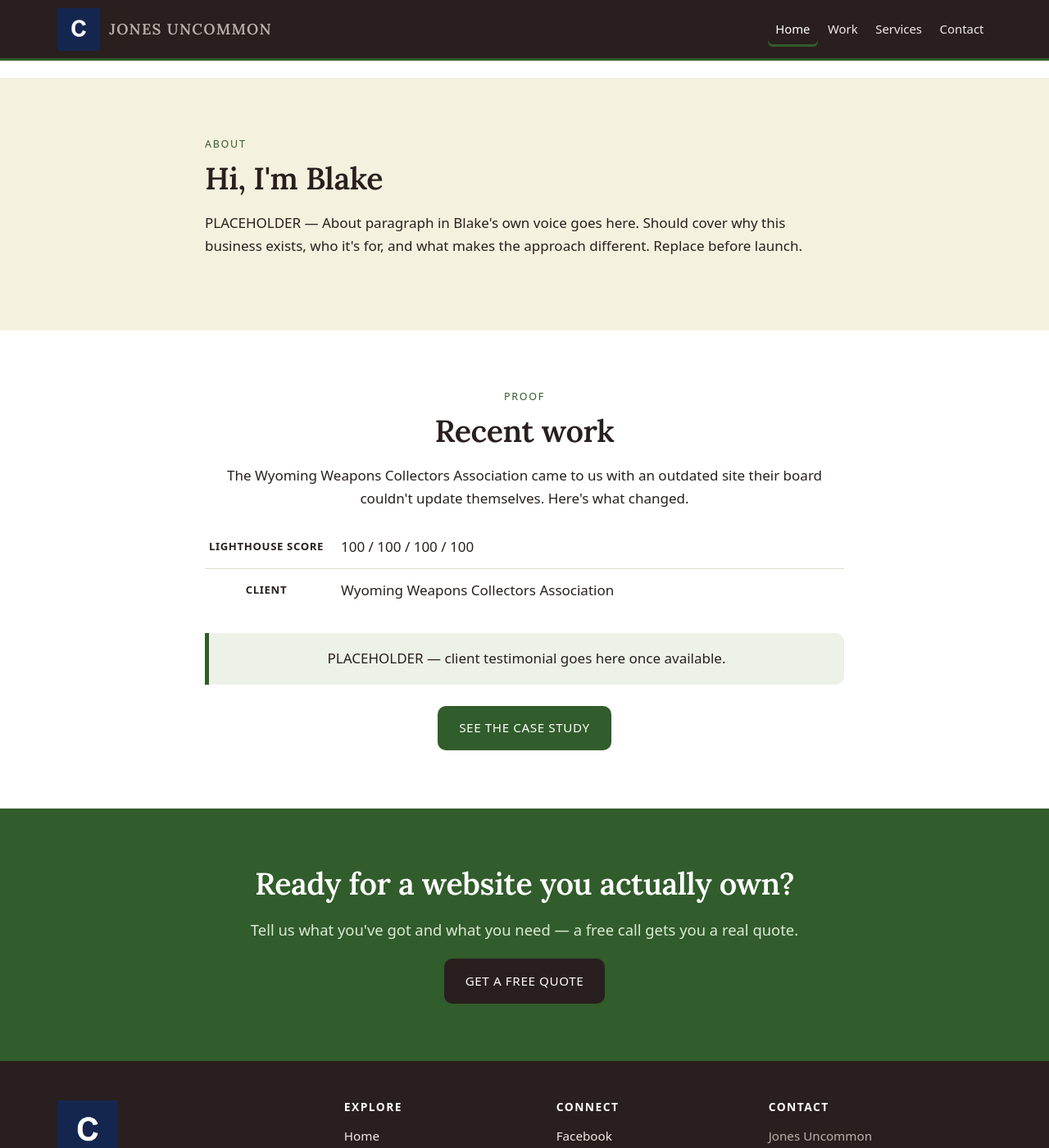
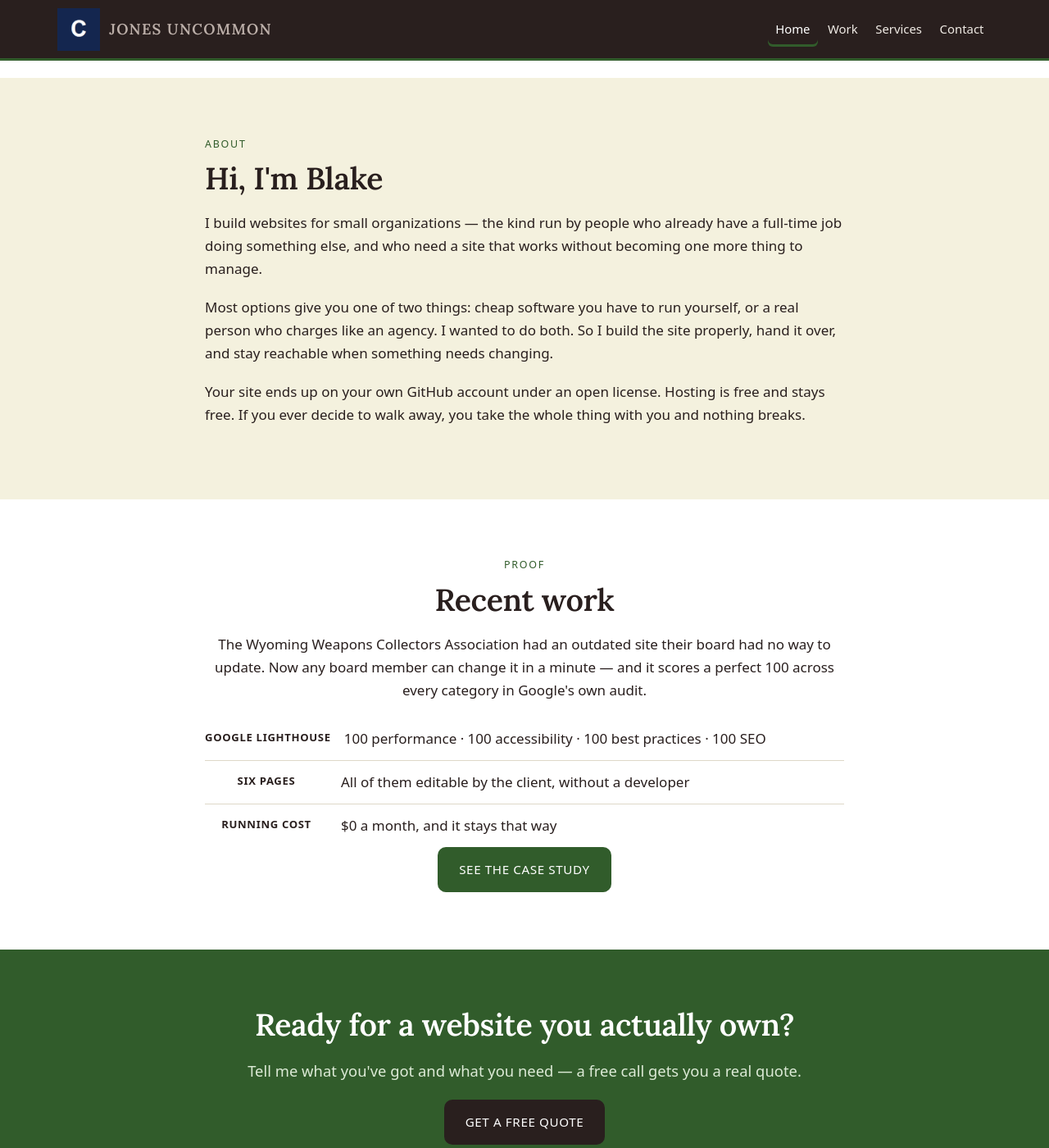
Before and after one commit to bcreates440/jones-uncommon-site, a Jekyll site: the page built from _content/index.html, in a window 1280 px wide and 1400 px high, scrolled down 1962 px. Shown: the whole window at 82% size. Built offline with Jekyll 4.4.1, drawn with Linux system fonts in a browser that asks for light colours; some of the changed text lies outside the part shown.

Commit message:
Write the About and proof copy; switch the voice to first person
Fills the two PLACEHOLDER blocks. The About is written only from what is
actually verifiable — what the business does, how it works, what the client
ends up owning. No invented history, tenure or credentials.

The testimonial slot is NOT filled. A quote attributed to WWCA has to come
from WWCA. The proof section carries provable facts instead — Lighthouse
scores, page count, running cost — which is stronger than a manufactured
quote anyway, and the real one can replace it after Monday.

Also switches the corporate "we" to "I" sitewide. A one-person business
writing "we" reads as trying to look bigger, which is the opposite of the
positioning. The collaborative "we'll figure it out" on the contact page
stays, because there it means you and me.

RUNBOOK brought up to date: several entries still claimed the repo did not
exist, the palette was WWCA's, and the contact details were placeholders.

Co-Authored-By: Claude Opus 5 <noreply@anthropic.com>

```diff
--- a/_content/index.html
+++ b/_content/index.html
@@ -8,7 +8,7 @@ blocks:
   - type: hero
     heading: "Simple, affordable<br>websites you own."
     subheading: "Built fast for small orgs and local businesses — no lock-in, ever."
-    intro: "Send us your content, we build a clean, fast site in days, and it's yours — your GitHub, MIT license, leave anytime and keep it."
+    intro: "Send me your content, I build a clean, fast site in days, and it's yours — your GitHub, MIT license, leave anytime and keep it."
     buttons:
       - { label: "Get a free quote", url: "contact.html", style: primary }
       - { label: "See the work", url: "work.html", style: ghost }
@@ -63,9 +63,18 @@ blocks:
     eyebrow: "About"
     heading: "Hi, I'm Blake"
     body: |
-      PLACEHOLDER — About paragraph in Blake's own voice goes here. Should
-      cover why this business exists, who it's for, and what makes the
-      approach different. Replace before launch.
+      I build websites for small organizations — the kind run by people who
+      already have a full-time job doing something else, and who need a site
+      that works without becoming one more thing to manage.
+
+      Most options give you one of two things: cheap software you have to run
+      yourself, or a real person who charges like an agency. I wanted to do
+      both. So I build the site properly, hand it over, and stay reachable
+      when something needs changing.
+
+      Your site ends up on your own GitHub account under an open license.
+      Hosting is free and stays free. If you ever decide to walk away, you
+      take the whole thing with you and nothing breaks.
 
   - type: prose
     band: paper
@@ -73,22 +82,24 @@ blocks:
     eyebrow: "Proof"
     heading: "Recent work"
     body: |
-      The Wyoming Weapons Collectors Association came to us with an outdated
-      site their board couldn't update themselves. Here's what changed.
+      The Wyoming Weapons Collectors Association had an outdated site their
+      board had no way to update. Now any board member can change it in a
+      minute — and it scores a perfect 100 across every category in Google's
+      own audit.
     facts:
-      - term: "Lighthouse score"
-        detail: "100 / 100 / 100 / 100"
-      - term: "Client"
-        detail: "Wyoming Weapons Collectors Association"
-    callout: "PLACEHOLDER — client testimonial goes here once available."
-    callout_style: ""
+      - term: "Google Lighthouse"
+        detail: "100 performance · 100 accessibility · 100 best practices · 100 SEO"
+      - term: "Six pages"
+        detail: "All of them editable by the client, without a developer"
+      - term: "Running cost"
+        detail: "$0 a month, and it stays that way"
     buttons:
       - { label: "See the case study", url: "work.html", style: primary }
 
   - type: cta
     band: red
     heading: "Ready for a website you actually own?"
-    lede: "Tell us what you've got and what you need — a free call gets you a real quote."
+    lede: "Tell me what you've got and what you need — a free call gets you a real quote."
     buttons:
       - { label: "Get a free quote", url: "contact.html", style: navy }
 ---
--- a/_content/services.html
+++ b/_content/services.html
@@ -25,7 +25,7 @@ blocks:
     columns: g2
     accent: true
     eyebrow: "Plans"
-    heading: "How people work with us"
+    heading: "How people work with me"
     cards:
       - title: "Build"
         body: "A new site, built from your content and launched on free hosting. One project, done once."
--- a/_content/work.html
+++ b/_content/work.html
@@ -1,12 +1,12 @@
 ---
 slug: work
 permalink: /work.html
-title: "Our work — Jones Uncommon"
+title: "My work — Jones Uncommon"
 description: "See a real Jones Uncommon build: the Wyoming Weapons Collectors Association's site, plus demo templates for clubs and local businesses."
 jsonld: false
 blocks:
   - type: pagehead
-    eyebrow: "Our work"
+    eyebrow: "My work"
     heading: "See what a real build looks like"
     intro: "One live client site, and a couple of demo builds you can use as a starting point for your own."
 
@@ -23,7 +23,7 @@ blocks:
     facts:
       - term: "Problem"
         detail: "An outdated site the board had no way to update themselves."
-      - term: "What we built"
+      - term: "What I built"
         detail: "A fast static site with a simple built-in editor anyone can use, plus a live event countdown."
       - term: "Outcome"
         detail: "Lighthouse 100/100/100/100, fully self-editable, and they own it outright."
--- a/admin/config.yml
+++ b/admin/config.yml
@@ -12,8 +12,6 @@
 
 backend:
   name: github
-  # TODO: this repo doesn't exist on GitHub yet - create it (private or
-  # public, per Blake's call) before this editor will work. Planned name:
   repo: bcreates440/jones-uncommon-site
   branch: main
   # --- OAUTH LOGIN -------------------------------------------------------
```
Also changed, not shown: other parts of _content/services.html (+1 -1 lines), RUNBOOK.md (+68 -37 lines).
